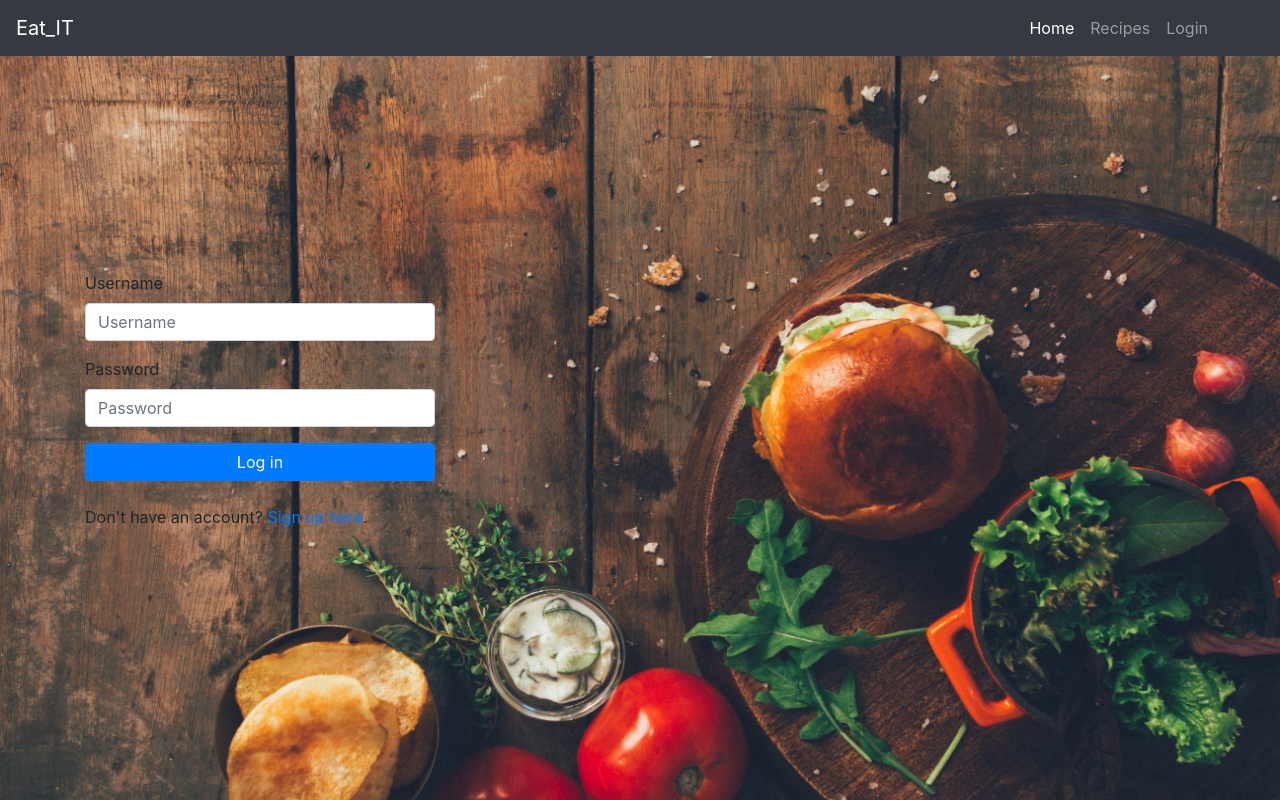
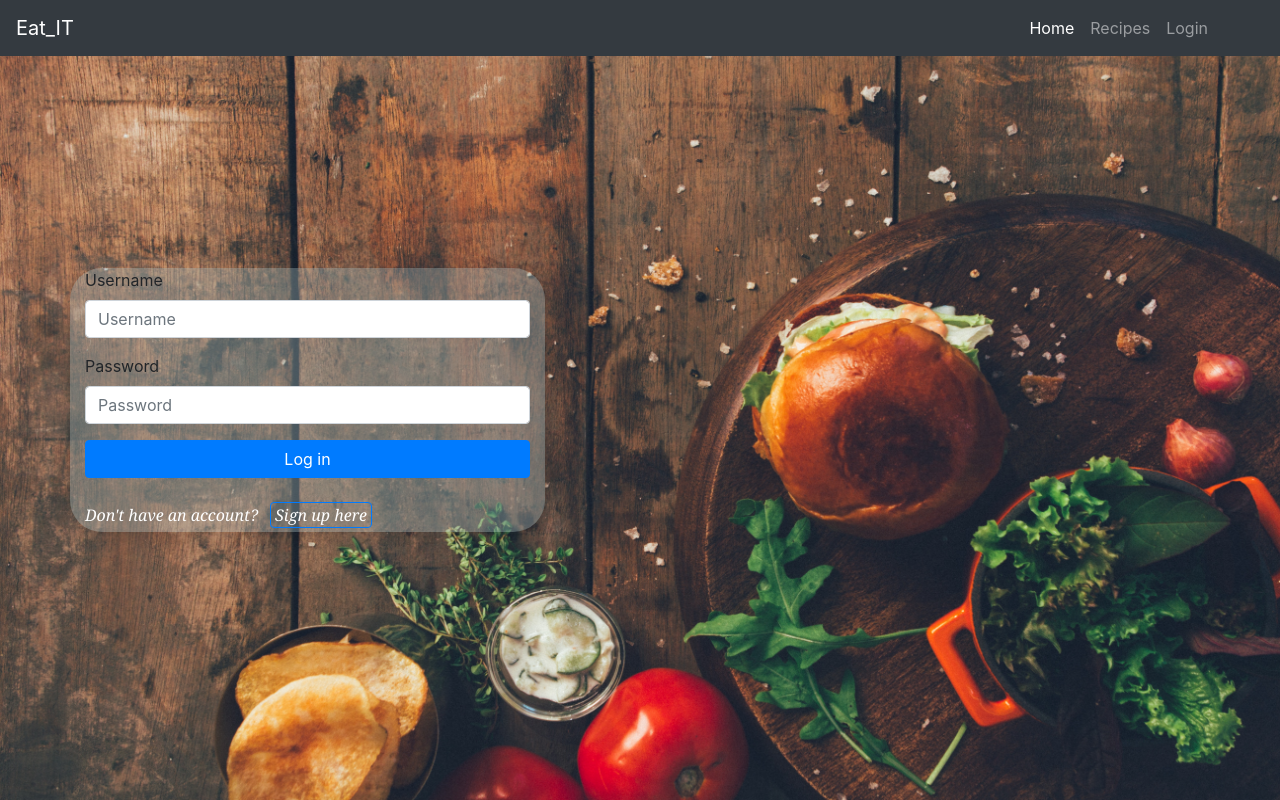
Before and after one commit to conoroshea1996/Cook-Book, a Flask app: page / in a window 1280 px wide. Run offline with Flask 2, Linux system fonts and the light colour scheme; some libraries are stand-ins or nearby versions.

Commit message:
add background to forms div

```diff
--- a/static/css/recipes.css
+++ b/static/css/recipes.css
@@ -174,7 +174,7 @@ small{
 
 /* width */
 .card-text::-webkit-scrollbar {
-    width: 3px;
+    width: 5px;
   }
 
   /* Track */
@@ -185,13 +185,13 @@ small{
 
   /* Handle */
   .card-text::-webkit-scrollbar-thumb {
-    background: red;
+    background: rgba(53, 50, 50, 0.418);
     border-radius: 20px;
   }
 
   /* Handle on hover */
   .card-text::-webkit-scrollbar-thumb:hover {
-    background: #b30000;
+    background: #c9c1c1a9;
   }
 
 
@@ -225,3 +225,7 @@ small{
       height: 25px;
       width: 25px;
   }
+  .shadow{
+      background: rgba(163, 182, 182, 0.356);
+      border-radius: 2rem;
+  }
--- a/templates/index.html
+++ b/templates/index.html
@@ -29,7 +29,7 @@
                 </div>
                 {% else %}
                 <div class="row">
-                    <div class="col-12 col-md-4">
+                    <div class="col-12 col-md-5 shadow">
                         <form method=POST action="{{ url_for('login') }}">
                             <div class="form-group">
                                 <label for="exampleInputEmail1">Username</label>
@@ -48,8 +48,11 @@
                             </button>
                         </form>
                         <br>
-                        <div>
-                            Don't have an account? <a href="{{ url_for('register') }}">Sign up here</a>.
+                        <div class="show-hide text-white">
+                            Don't have an account? <a class="btn p-0 pl-1 pr-1 btn-outline-primary text-white ml-2 mb-1"
+                                href="{{ url_for('register') }}">Sign
+                                up
+                                here</a>
                         </div>
                     </div>
                 </div>
--- a/templates/register.html
+++ b/templates/register.html
@@ -3,7 +3,7 @@
 <div class="background">
     <div class="container">
         <div class="row">
-            <div class="col-12 col-md-4">
+            <div class="col-12 col-md-5 shadow">
                 <form method=POST action="{{ url_for('register') }}">
                     <div class="form-group">
                         <label for="exampleInputEmail1">Username</label>
@@ -22,9 +22,6 @@
                     </button>
                 </form>
                 <br>
-                <div>
-                    Don't have an account? <a href="#">Sign up here</a>.
-                </div>
             </div>
         </div>
     </div>
```
